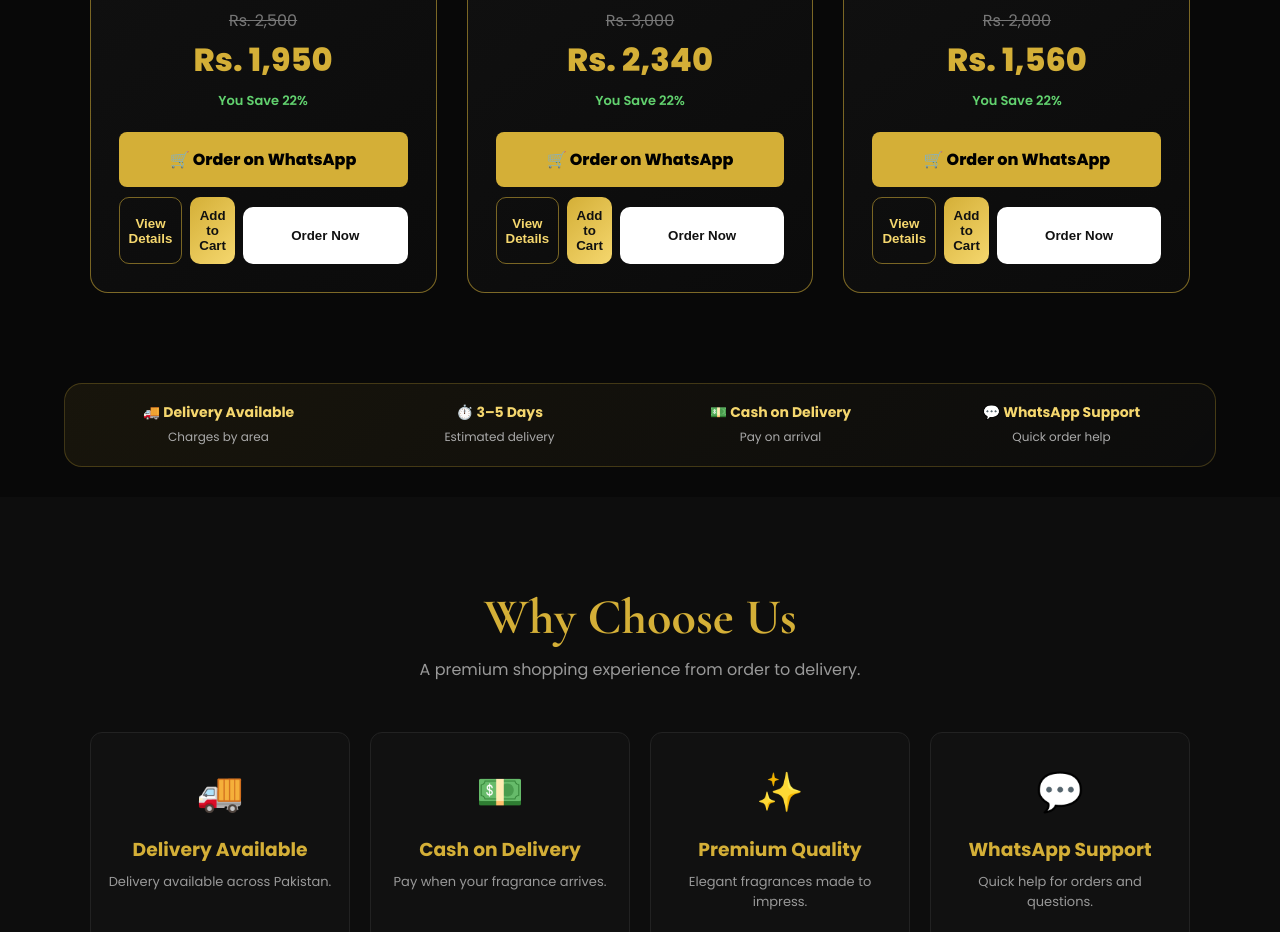
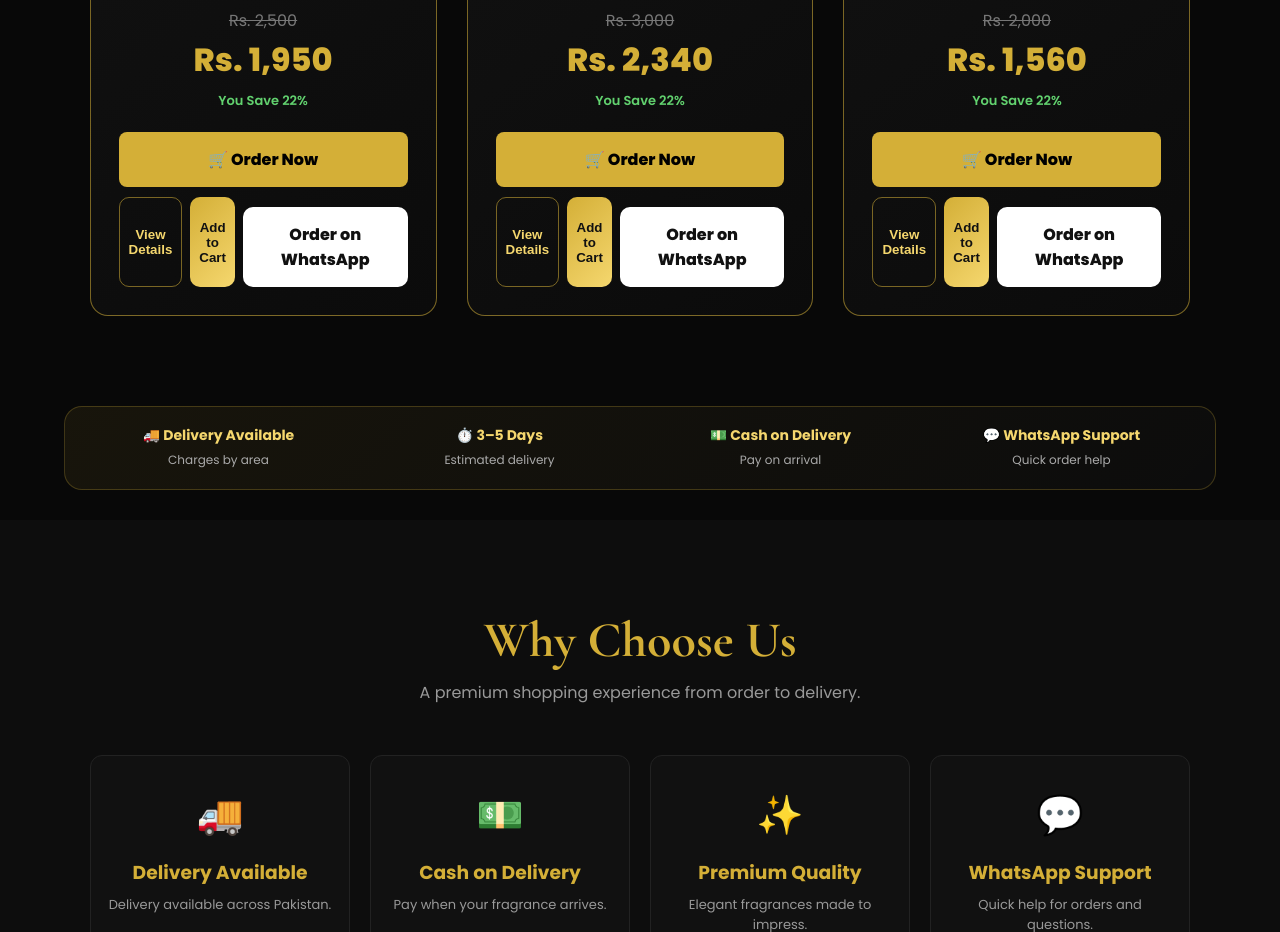
Before and after one commit to talhausmani665-cyber/usmani-perfumes, a plain HTML site: page index.html in a window 1280 px wide. Shown: the part 2140-3072 px from the top of the page. Drawn offline with nearby package versions, Linux system fonts and the light colour scheme.

Commit message:
Make Order Now primary checkout button

```diff
--- a/index.html
+++ b/index.html
@@ -200,7 +200,7 @@ body{background:#080808;color:#fff;position:relative;font-family:Poppins,sans-se
         <span class="product-tag">BEST SELLER</span><h3>Zareef</h3>
         <p>ظریف - Premium Elegant Perfume</p><div class="stars">★★★★★</div>
         <div class="price"><span class="old-price sale-old">Rs. 2,500</span><span class="new-price sale-price">Rs. 1,950</span><span class="discount sale-discount">You Save 22%</span></div>
-        <a class="order-btn" target="_blank" data-sale-text="Assalamu%20Alaikum%20I%20want%20to%20order%20Zareef%20Premium%20Elegant%20Perfume%20for%20Rs.%201950" data-normal-text="Assalamu%20Alaikum%20I%20want%20to%20order%20Zareef%20Premium%20Elegant%20Perfume%20for%20Rs.%202500" href="https://wa.me/923114790010?text=Assalamu%20Alaikum%20I%20want%20to%20order%20Zareef%20Premium%20Elegant%20Perfume%20for%20Rs.%201950">🛒 Order on WhatsApp</a>
+        <a class="order-btn" target="_blank" data-sale-text="Assalamu%20Alaikum%20I%20want%20to%20order%20Zareef%20Premium%20Elegant%20Perfume%20for%20Rs.%201950" data-normal-text="Assalamu%20Alaikum%20I%20want%20to%20order%20Zareef%20Premium%20Elegant%20Perfume%20for%20Rs.%202500" href="https://wa.me/923114790010?text=Assalamu%20Alaikum%20I%20want%20to%20order%20Zareef%20Premium%20Elegant%20Perfume%20for%20Rs.%201950">🛒 Order Now</a>
       </div>
     </div>
 
@@ -213,7 +213,7 @@ body{background:#080808;color:#fff;position:relative;font-family:Poppins,sans-se
         <span class="product-tag">POPULAR</span><h3>Vakur</h3>
         <p>وقور - Luxury Scent</p><div class="stars">★★★★★</div>
         <div class="price"><span class="old-price sale-old">Rs. 3,000</span><span class="new-price sale-price">Rs. 2,340</span><span class="discount sale-discount">You Save 22%</span></div>
-        <a class="order-btn" target="_blank" data-sale-text="Assalamu%20Alaikum%20I%20want%20to%20order%20Vakur%20Luxury%20Scent%20for%20Rs.%202340" data-normal-text="Assalamu%20Alaikum%20I%20want%20to%20order%20Vakur%20Luxury%20Scent%20for%20Rs.%203000" href="https://wa.me/923114790010?text=Assalamu%20Alaikum%20I%20want%20to%20order%20Vakur%20Luxury%20Scent%20for%20Rs.%202340">🛒 Order on WhatsApp</a>
+        <a class="order-btn" target="_blank" data-sale-text="Assalamu%20Alaikum%20I%20want%20to%20order%20Vakur%20Luxury%20Scent%20for%20Rs.%202340" data-normal-text="Assalamu%20Alaikum%20I%20want%20to%20order%20Vakur%20Luxury%20Scent%20for%20Rs.%203000" href="https://wa.me/923114790010?text=Assalamu%20Alaikum%20I%20want%20to%20order%20Vakur%20Luxury%20Scent%20for%20Rs.%202340">🛒 Order Now</a>
       </div>
     </div>
 
@@ -226,7 +226,7 @@ body{background:#080808;color:#fff;position:relative;font-family:Poppins,sans-se
         <span class="product-tag">NEW</span><h3>Huma</h3>
         <p>ہما - Elegant Floral Fragrance</p><div class="stars">★★★★★</div>
         <div class="price"><span class="old-price sale-old">Rs. 2,000</span><span class="new-price sale-price">Rs. 1,560</span><span class="discount sale-discount">You Save 22%</span></div>
-        <a class="order-btn" target="_blank" data-sale-text="Assalamu%20Alaikum%20I%20want%20to%20order%20Huma%20Perfume%20for%20Rs.%201560" data-normal-text="Assalamu%20Alaikum%20I%20want%20to%20order%20Huma%20Perfume%20for%20Rs.%202000" href="https://wa.me/923114790010?text=Assalamu%20Alaikum%20I%20want%20to%20order%20Huma%20Perfume%20for%20Rs.%201560">🛒 Order on WhatsApp</a>
+        <a class="order-btn" target="_blank" data-sale-text="Assalamu%20Alaikum%20I%20want%20to%20order%20Huma%20Perfume%20for%20Rs.%201560" data-normal-text="Assalamu%20Alaikum%20I%20want%20to%20order%20Huma%20Perfume%20for%20Rs.%202000" href="https://wa.me/923114790010?text=Assalamu%20Alaikum%20I%20want%20to%20order%20Huma%20Perfume%20for%20Rs.%201560">🛒 Order Now</a>
       </div>
     </div>
 
@@ -381,9 +381,9 @@ q.oninput=filterCards;f.onchange=filterCards;
 const categoryLinks=document.createElement('div');categoryLinks.className='category-links';categoryLinks.innerHTML='<button type="button" data-cat="all">All</button><button type="button" data-cat="men">Men</button><button type="button" data-cat="women">Women</button><button type="button" data-cat="unisex">Unisex</button>';if(productsSection){const title=productsSection.querySelector('.section-title');if(title)title.after(categoryLinks)}
 categoryLinks.querySelectorAll('button').forEach(b=>b.onclick=()=>{f.value=b.dataset.cat;q.value='';filterCards()});
 
-cards.forEach(card=>{const key=keyFor(card);if(!key)return;const d=data[key];const actions=document.createElement('div');actions.className='upgrade-actions';actions.innerHTML='<button class="details-btn" type="button">View Details</button><button class="cart-btn" type="button">Add to Cart</button><button class="order-now-btn" type="button">Order Now</button>';card.querySelector('.card-content')?.append(actions);actions.querySelector('.details-btn').onclick=()=>openModal(d);actions.querySelector('.cart-btn').onclick=()=>addCart(d);actions.querySelector('.order-now-btn').onclick=()=>openCheckout([{name:d.name,price:d.price,qty:1}])});
+cards.forEach(card=>{const key=keyFor(card);if(!key)return;const d=data[key];const priorityOrder=card.querySelector('.order-btn');if(priorityOrder){priorityOrder.textContent='🛒 Order Now';priorityOrder.onclick=e=>{e.preventDefault();openCheckout([{name:d.name,price:d.price,qty:1}])}}const actions=document.createElement('div');actions.className='upgrade-actions';actions.innerHTML='<button class="details-btn" type="button">View Details</button><button class="cart-btn" type="button">Add to Cart</button><a class="order-now-btn" target="_blank" href="https://wa.me/'+phone+'?text='+encodeURIComponent('Assalamu Alaikum I want to order '+d.name+' Perfume for '+d.price)+'">Order on WhatsApp</a>';card.querySelector('.card-content')?.append(actions);actions.querySelector('.details-btn').onclick=()=>openModal(d);actions.querySelector('.cart-btn').onclick=()=>addCart(d)});
 const strip=document.createElement('div');strip.className='store-strip';strip.innerHTML='<div><b>🚚 Delivery Available</b><span>Charges by area</span></div><div><b>⏱️ 3–5 Days</b><span>Estimated delivery</span></div><div><b>💵 Cash on Delivery</b><span>Pay on arrival</span></div><div><b>💬 WhatsApp Support</b><span>Quick order help</span></div>';if(productsSection)productsSection.after(strip);
-const modal=document.createElement('div');modal.className='modal-backdrop';modal.innerHTML='<div class="product-modal" role="dialog" aria-modal="true"><div class="modal-head"><h2 id="mName"></h2><button class="modal-close" aria-label="Close">×</button></div><div class="modal-body"><p id="mDesc" style="color:#bbb"></p><div class="detail-grid"><div class="detail-item"><small>Price</small><strong id="mPrice"></strong></div><div class="detail-item"><small>Regular Price</small><strong id="mNormal"></strong></div><div class="detail-item"><small>Occasion</small><strong id="mOccasion"></strong></div><div class="detail-item"><small>For</small><strong id="mAudience"></strong></div><div class="detail-item"><small>Category</small><strong id="mCategory"></strong></div><div class="detail-item"><small>Size</small><strong id="mSize"></strong></div><div class="detail-item"><small>Offer</small><strong>22% OFF</strong></div></div><h3 style="color:#f5d76e;margin:10px 0">Fragrance Notes</h3><div class="notes-box" id="mNotes"></div><a class="modal-order" id="mOrder" target="_blank">🛒 Order on WhatsApp</a></div></div>';document.body.append(modal);
+const modal=document.createElement('div');modal.className='modal-backdrop';modal.innerHTML='<div class="product-modal" role="dialog" aria-modal="true"><div class="modal-head"><h2 id="mName"></h2><button class="modal-close" aria-label="Close">×</button></div><div class="modal-body"><p id="mDesc" style="color:#bbb"></p><div class="detail-grid"><div class="detail-item"><small>Price</small><strong id="mPrice"></strong></div><div class="detail-item"><small>Regular Price</small><strong id="mNormal"></strong></div><div class="detail-item"><small>Occasion</small><strong id="mOccasion"></strong></div><div class="detail-item"><small>For</small><strong id="mAudience"></strong></div><div class="detail-item"><small>Category</small><strong id="mCategory"></strong></div><div class="detail-item"><small>Size</small><strong id="mSize"></strong></div><div class="detail-item"><small>Offer</small><strong>22% OFF</strong></div></div><h3 style="color:#f5d76e;margin:10px 0">Fragrance Notes</h3><div class="notes-box" id="mNotes"></div><a class="modal-order" id="mOrder" target="_blank">🛒 Order Now</a></div></div>';document.body.append(modal);
 function openModal(d){modal.classList.add('open');document.getElementById('mName').textContent=d.name;document.getElementById('mDesc').textContent=d.desc;document.getElementById('mPrice').textContent=d.price;document.getElementById('mNormal').textContent=d.normal;document.getElementById('mOccasion').textContent=d.occasion;document.getElementById('mAudience').textContent=d.audience;document.getElementById('mCategory').textContent=d.categories.map(x=>x.charAt(0).toUpperCase()+x.slice(1)).join(' / ');document.getElementById('mSize').textContent=d.size;document.getElementById('mNotes').style.whiteSpace='pre-line';document.getElementById('mNotes').textContent=d.notes;document.getElementById('mOrder').href='https://wa.me/'+phone+'?text='+encodeURIComponent('Assalamu Alaikum I want to order '+d.name+' Perfume for '+d.price)}
 modal.querySelector('.modal-close').onclick=()=>modal.classList.remove('open');modal.addEventListener('click',e=>{if(e.target===modal)modal.classList.remove('open')});document.addEventListener('keydown',e=>{if(e.key==='Escape')modal.classList.remove('open')});
 let cart=JSON.parse(localStorage.getItem('usmaniCart')||'[]');
```
